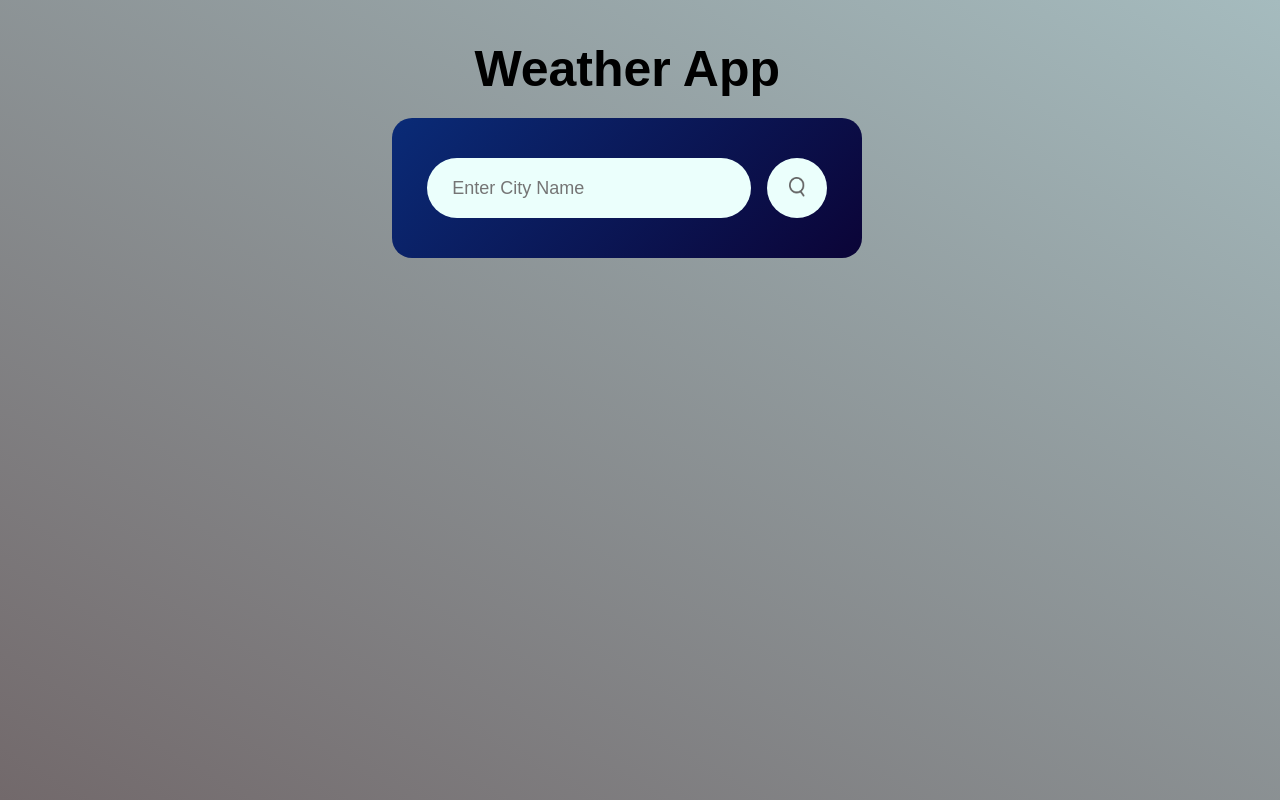
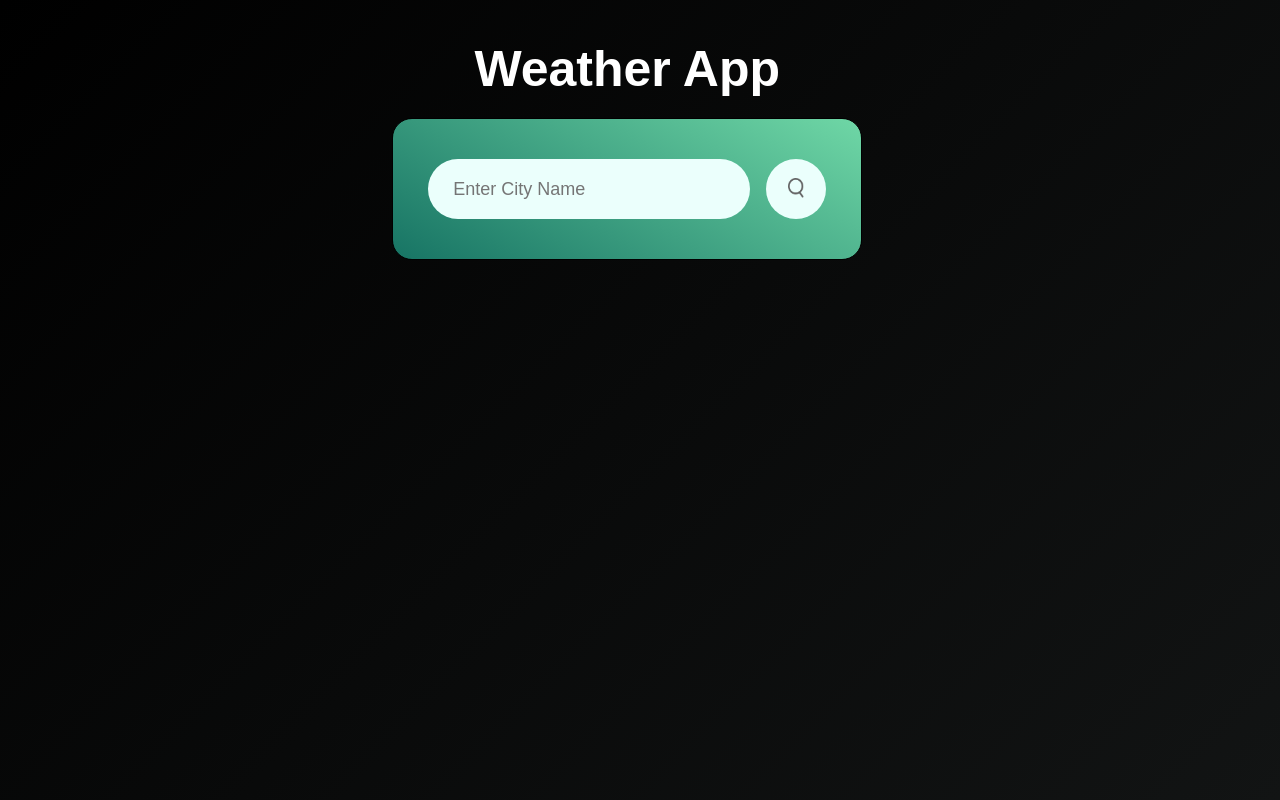
Before and after one commit to Simranbhandari1/weather-tracker, a plain HTML site: page Index.html in a window 1280 px wide. Drawn offline with Linux system fonts and the light colour scheme.

Commit message:
Weather-Tracker

```diff
--- a/style.css
+++ b/style.css
@@ -7,7 +7,7 @@
 body{
     height: 100vh;
     width: 98vw;
-    background: linear-gradient(30deg, rgb(114, 105, 107),rgb(165, 187, 190));
+        background: linear-gradient(135deg, #000000, #121414);
     display: flex;
     flex-direction: column;
     align-items: center;
@@ -17,12 +17,14 @@ body{
     text-align: center;
     margin-top: 40px;
     font-size: 50px;
+    color: white;
 
 }
 .card{
     width: 90%;
     max-width: 470px;
-    background: linear-gradient(135deg, #0a2b77, #0b0437);
+    border: 1px solid black;
+     background: linear-gradient(30deg, rgb(23, 116, 100),rgb(111, 215, 166));
     color: #fff;
     margin-top: 20px;
     border-radius: 20px;
```
